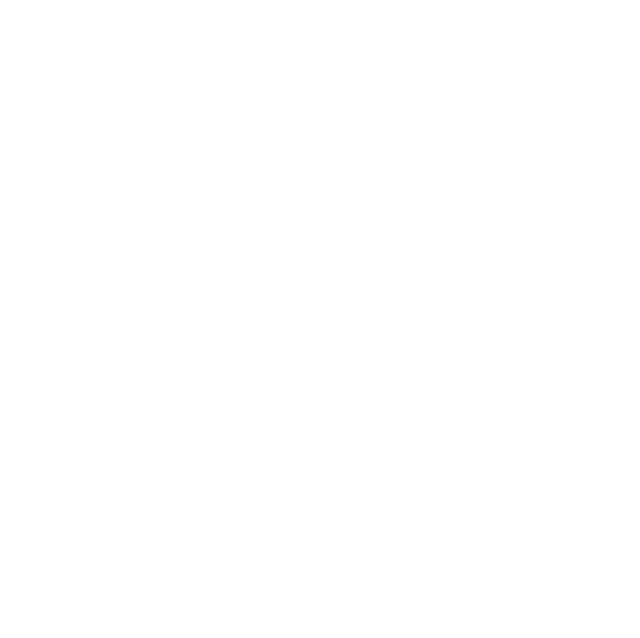
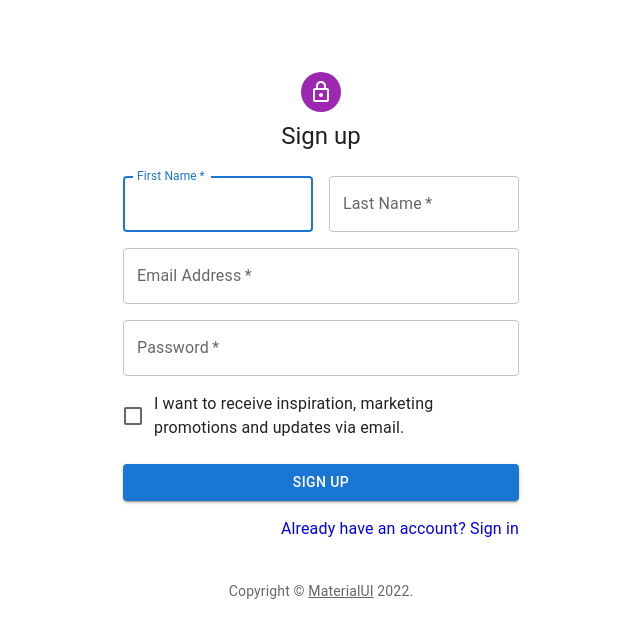
Before and after one commit to vsblaustein/MAVN, a React (Create React App) app in the folder client/: page /signup in a window 1280 px wide. Before the commit this address had no page. Shown: the top 638 px of the page, without its empty margins (319-959 px from the left). Built offline with nearby package versions, Linux system fonts and the light colour scheme.

Commit message:
sign in, sign up buttons routing complete

```diff
--- a/client/src/App.js
+++ b/client/src/App.js
@@ -6,6 +6,7 @@
 } from "react-router-dom";
 import SignIn from './components/SignInPage';
 import Home from './pages';
+import SignUpPage from './components/SignUpPage';
 
 
 function App() {
@@ -13,6 +14,7 @@
     <Router>
       <Routes>
         <Route exact path='/' exact element={<SignIn />} />
+        <Route path="/signup" element={<SignUpPage />} />
         <Route path="/home/*" element={<Home />} />
       </Routes>
     </Router>
--- a/client/src/components/SignInPage/index.js
+++ b/client/src/components/SignInPage/index.js
@@ -6,7 +6,7 @@
 import FormControlLabel from '@mui/material/FormControlLabel';
 import Checkbox from '@mui/material/Checkbox';
 import Link from '@mui/material/Link';
-import { Link as RouterLink} from 'react-router-dom' ;
+import { Link as RouterLink } from 'react-router-dom' ;
 import Paper from '@mui/material/Paper';
 import Box from '@mui/material/Box';
 import Grid from '@mui/material/Grid';
@@ -116,11 +116,11 @@
                     Forgot password?
                   </Link>
                 </Grid>
-                <Grid item>
-                  <Link href="#" variant="body2">
-                    {"Don't have an account? Sign Up"}
-                  </Link>
-                </Grid>
+                <RouterLink to="/signup" style={{ textDecoration: 'none' }}>
+                  <Grid item>
+                      {"Don't have an account? Sign Up"}
+                  </Grid>
+                </RouterLink>
               </Grid>
               <Copyright sx={{ mt: 5 }} />
             </Box>
--- a/client/src/components/SignUpPage/index.js
+++ b/client/src/components/SignUpPage/index.js
@@ -6,6 +6,7 @@
 import FormControlLabel from '@mui/material/FormControlLabel';
 import Checkbox from '@mui/material/Checkbox';
 import Link from '@mui/material/Link';
+import { Link as RouterLink} from 'react-router-dom' ;
 import Grid from '@mui/material/Grid';
 import Box from '@mui/material/Box';
 import LockOutlinedIcon from '@mui/icons-material/LockOutlined';
@@ -18,7 +19,7 @@
     <Typography variant="body2" color="text.secondary" align="center" {...props}>
       {'Copyright © '}
       <Link color="inherit" href="https://mui.com/">
-        Your Website
+        MaterialUI
       </Link>{' '}
       {new Date().getFullYear()}
       {'.'}
@@ -28,7 +29,7 @@
 
 const theme = createTheme();
 
-export default function SignUp() {
+export default function SignUpPage() {
   const handleSubmit = (event) => {
     event.preventDefault();
     const data = new FormData(event.currentTarget);
@@ -108,6 +109,7 @@
                 />
               </Grid>
             </Grid>
+            <RouterLink to="/" style={{textDecoration:'none'}}>
               <Button
                 type="submit"
                 fullWidth
@@ -116,12 +118,16 @@
               >
                 Sign Up
               </Button>
+            </RouterLink>
             <Grid container justifyContent="flex-end">
+              <RouterLink to="/" style={{textDecoration: 'none'}} >
                 <Grid item>
-                <Link href="#" variant="body2">
+
                   Already have an account? Sign in
-                </Link>
+
                 </Grid>
+              </RouterLink>
+
             </Grid>
           </Box>
         </Box>
--- a/client/src/pages/signup.js
+++ b/client/src/pages/signup.js
@@ -1,11 +1,9 @@
-
 import React from 'react';
+import SignUpPage from '../components/SignUpPage';
 
 const SignUp = () => {
   return (
-    <div>
-      <h1>Create a new account</h1>
-    </div>
+    <SignUpPage />
   );
 };
 
```
Lines whose indentation alone changed are shown as unchanged.
